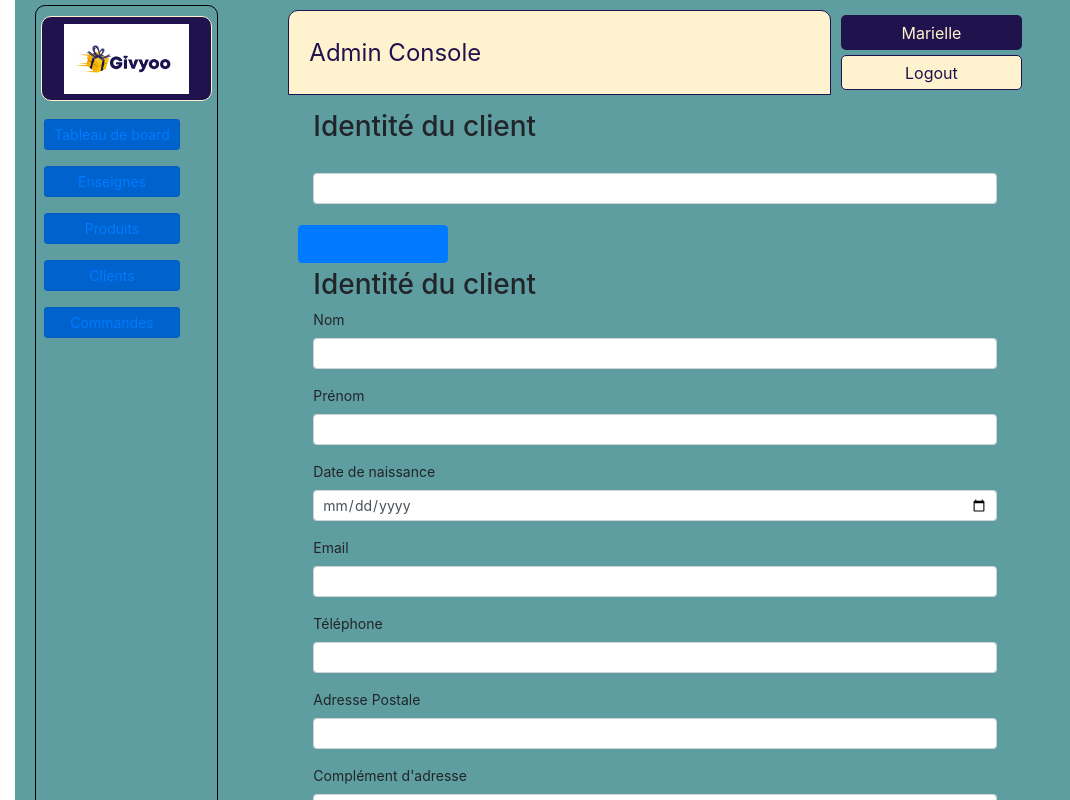
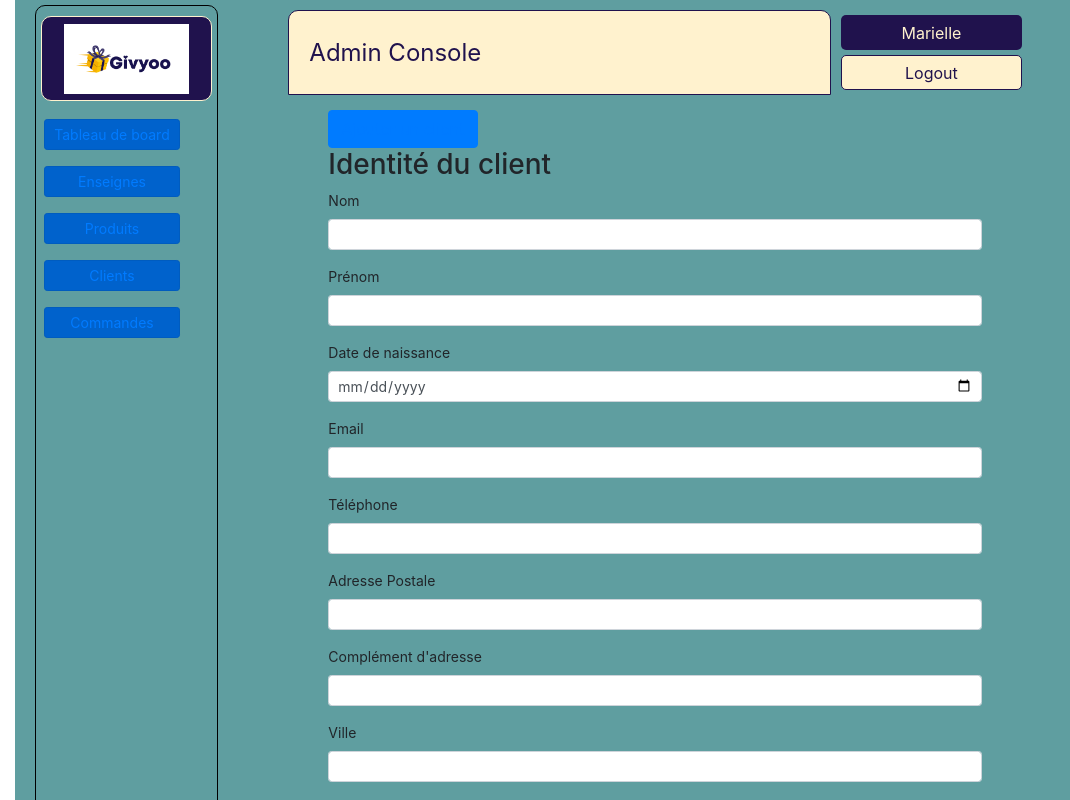
Before and after one commit to gobelinmalin/bordeaux_0320_p3_admin_giftcard, a React (Create React App) app: page /admin/customers/customer-add in a window 1280 px wide. Shown: the top 800 px of the page, without its empty margins (0-1070 px from the left). Built offline with nearby package versions, Linux system fonts and the light colour scheme; no server answers.

Commit message:
Clean Customers.jsx => redondant call of FormCustomers

```diff
--- a/src/components/customers/Customers.jsx
+++ b/src/components/customers/Customers.jsx
@@ -1,7 +1,6 @@
 // import lib
 import React, { useEffect, useState } from 'react';
 import Axios from 'axios';
-import { Switch, Route, Link } from 'react-router-dom';
 import { Form, Table, Button, Container, Col, Row } from 'react-bootstrap';
 
 // import components
@@ -42,18 +41,8 @@ const Customers = () => {
 
   return (
     <Container>
-      <Switch>
-        <Route
-          exact
-          path="/admin/customers/customer-add"
-          component={FormCustomer}
-        />
-      </Switch>
       <Row>
         <Col>
-          <Button>
-            <Link to="/admin/customers/customer-add">Ajouter un client</Link>
-          </Button>
           <Form>
             <FormCustomer fields={fields} />
           </Form>
--- a/src/components/customers/FormCustomer.jsx
+++ b/src/components/customers/FormCustomer.jsx
@@ -1,7 +1,8 @@
 // import lib
 import React from 'react';
 import PropTypes from 'prop-types';
-import { Form, Col } from 'react-bootstrap';
+import { Form, Col, Button, Container } from 'react-bootstrap';
+import { Link } from 'react-router-dom';
 
 // import components
 
@@ -10,7 +11,6 @@ import '../content-section.css';
 
 const FormCustomer = ({ fields }) => {
   const valueOfFields = Object.values(fields);
-
   const createFormClient = valueOfFields.map((field) => (
     <Form.Group className="form-group">
       <Form.Label>{field.label}</Form.Label>
@@ -19,10 +19,15 @@ const FormCustomer = ({ fields }) => {
   ));
 
   return (
-    <Col className="col-form-label-sm">
-      <h3 id="">Identité du client</h3>
-      {createFormClient}
-    </Col>
+    <Container>
+      <Col className="col-form-label-sm">
+        <Button>
+          <Link to="/admin/customers/customer-add">Ajouter un client</Link>
+        </Button>
+        <h3 id="">Identité du client</h3>
+        {createFormClient}
+      </Col>
+    </Container>
   );
 };
 
```
